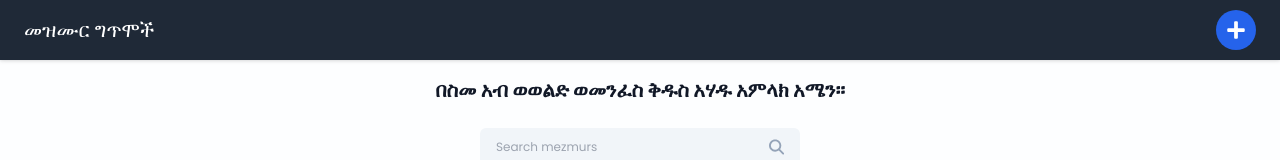
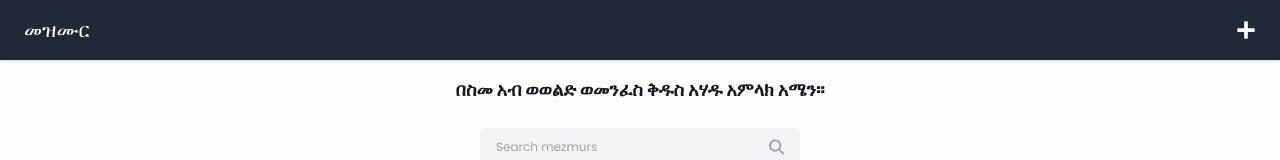
Before and after one commit to hababisha/lyric, a React (Vite) app in the folder frontend/: page / in a window 1280 px wide. Shown: the top 160 px of the page. Built offline with nearby package versions, Linux system fonts and the light colour scheme; no server answers.

Commit message:
few edits

```diff
--- a/frontend/src/components/Cards/ProfileInfo.jsx
+++ b/frontend/src/components/Cards/ProfileInfo.jsx
@@ -8,9 +8,9 @@ import { Link, useNavigate } from 'react-router-dom';
 const ProfileInfo = ({ onLogout }) => {
   return (
     <div className='flex items-center gap-3'>
-         <Link
+        <Link
             to="/add"
-            className="flex items-center justify-center w-10 h-10 bg-blue-600 text-white rounded-full hover:underline transition duration-300"
+            className="flex items-center justify-center  text-white hover:underline transition duration-300"
         >
             <FaPlus className="text-xl" />
         </Link>
--- a/frontend/src/components/Navbar.jsx
+++ b/frontend/src/components/Navbar.jsx
@@ -44,7 +44,7 @@ const Navbar = () => {
 
   return (
     <div className='bg-gray-800 flex items-center justify-between px-6 py-2 drop-shadow'>
-    <Link to="/"><h2 className='text-xl font-medium text-white py-2 hover:text-color-red'>መዝሙር ግጥሞች</h2></Link>
+    <Link to="/"><h2 className='text-xl font-medium text-white py-2 hover:text-color-red'>መዝሙር</h2></Link>
 
       {/* <SearchBar
        value={searchQuery}
@@ -62,7 +62,7 @@ const Navbar = () => {
       ) : (
         <Link
             to="/add"
-            className="flex items-center justify-center w-10 h-10 bg-blue-600 text-white rounded-full hover:underline transition duration-300"
+            className="flex items-center justify-center  text-white hover:underline transition duration-300"
         >
             <FaPlus className="text-xl" />
         </Link>
--- a/frontend/src/pages/Dashboard.jsx
+++ b/frontend/src/pages/Dashboard.jsx
@@ -40,7 +40,7 @@ const Dashboard = () => {
     return (
         <div>
         <Navbar showSearch={true} searchQuery={searchQuery} setSearchQuery={setSearchQuery} />        <div className="container mx-auto p-4">
-            <h2 className="text-xl text-gray-900 font-bold mb-6 flex justify-center">በስመ አብ ወወልድ ወመንፈስ ቅዱስ አሃዱ አምላክ አሜን፡፡</h2>
+            <h2 className="text-lg text-gray-900 font-bold mb-6 flex justify-center">በስመ አብ ወወልድ ወመንፈስ ቅዱስ አሃዱ አምላክ አሜን፡፡</h2>
 
             <div className='mb-7 flex justify-center'>
             <SearchBar
```
